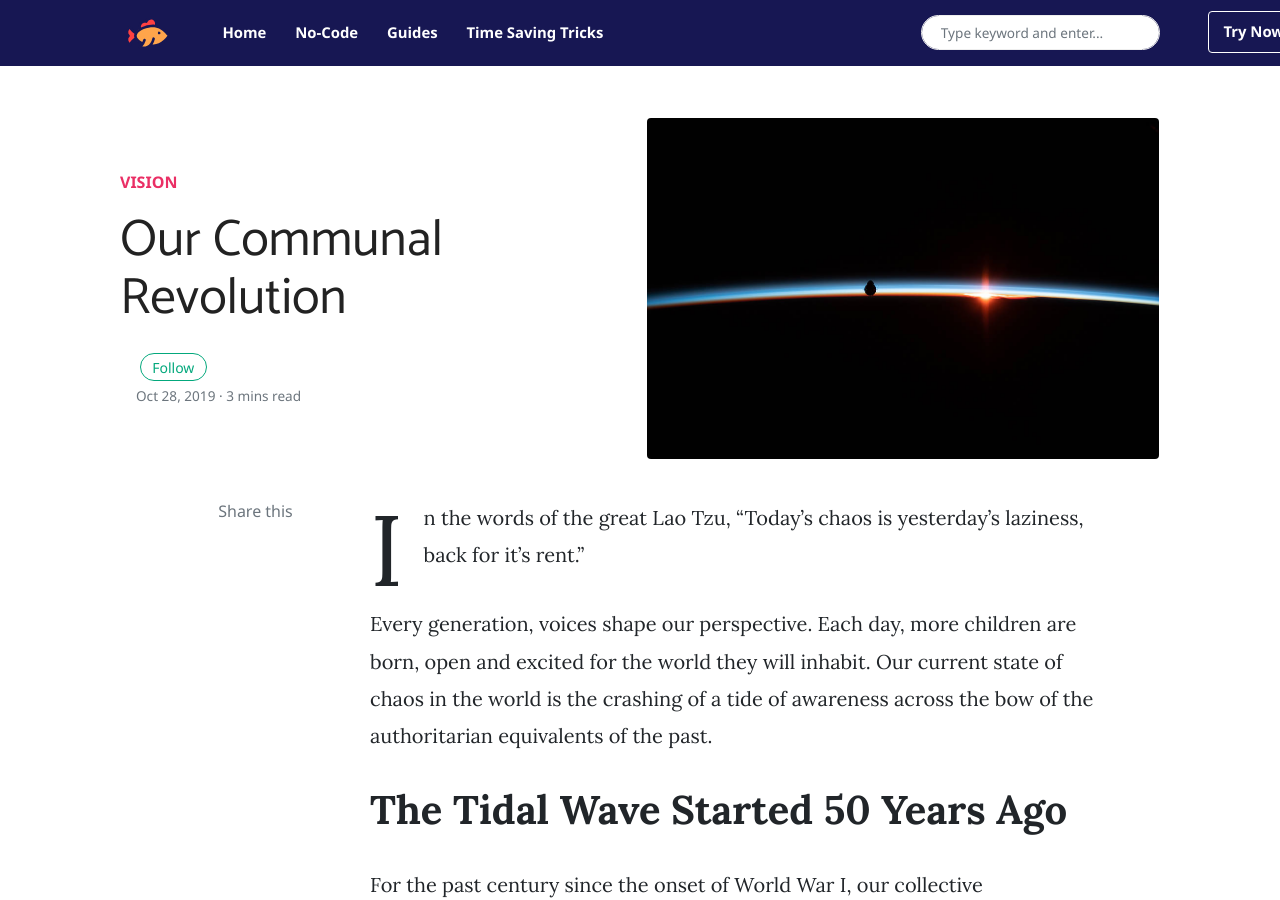
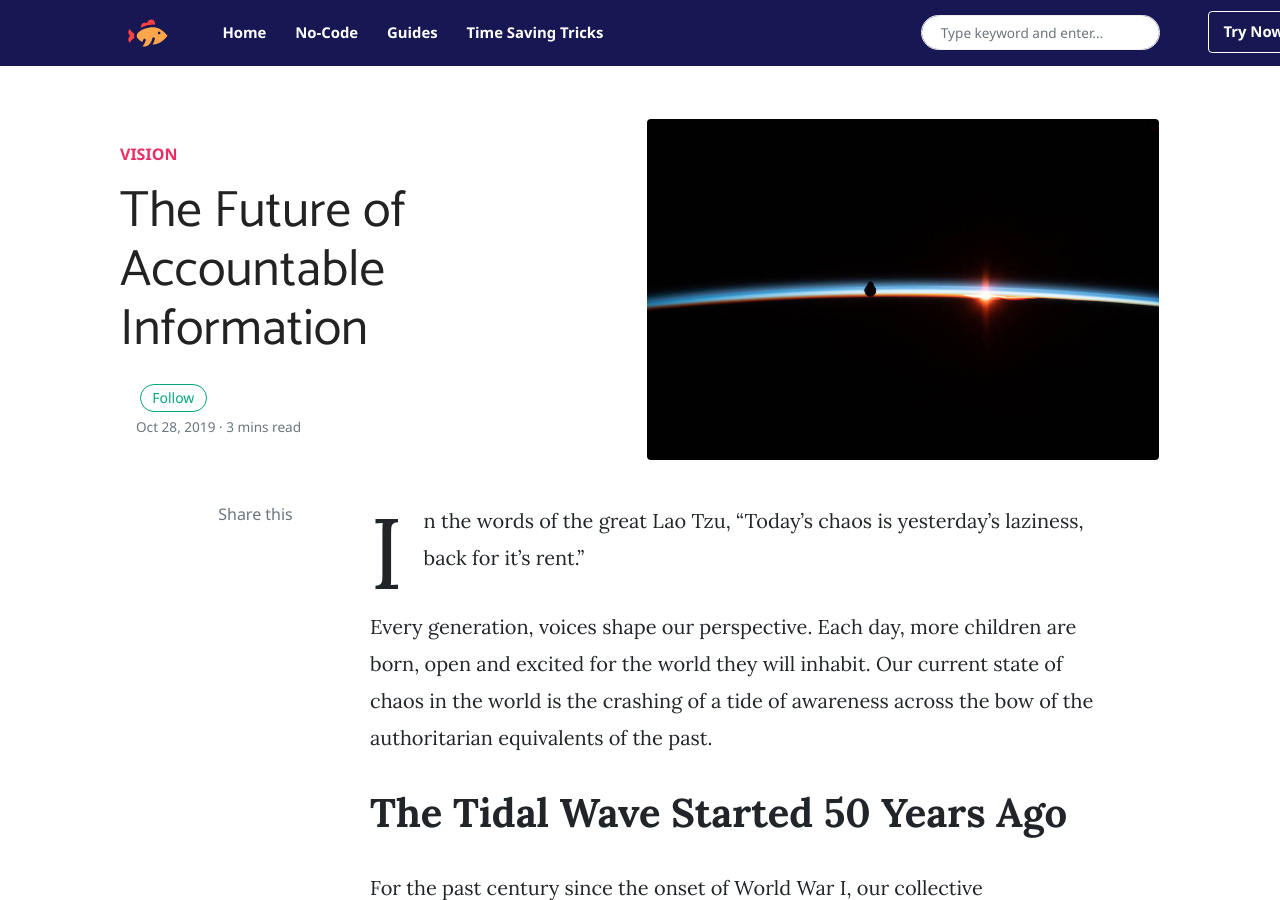
Before and after one commit to tykoii/blog, a Jekyll site: the page built from _posts/2019-10-28-our-revolution.markdown, in a window 1280 px wide and 900 px high. Built offline with Jekyll 4.4.1, drawn with Linux system fonts in a browser that asks for light colours; nearby versions of some CDN libraries; comment, search, counter and statistics services are not loaded.

Commit message:
Update 2019-10-28-our-revolution.markdown

```diff
--- a/_posts/2019-10-28-our-revolution.markdown
+++ b/_posts/2019-10-28-our-revolution.markdown
@@ -1,6 +1,6 @@
 ---
 layout: post
-title:  "Our Communal Revolution"
+title:  "The Future of Accountable Information"
 categories: [ Vision ]
 image: assets/images/horizon.jpg
 ---
```
